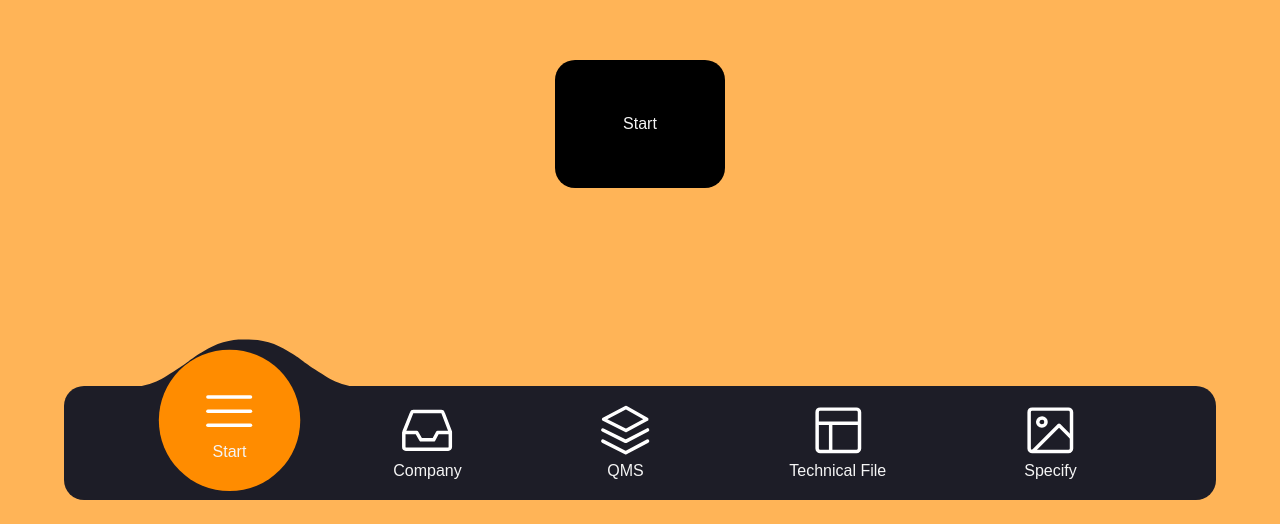
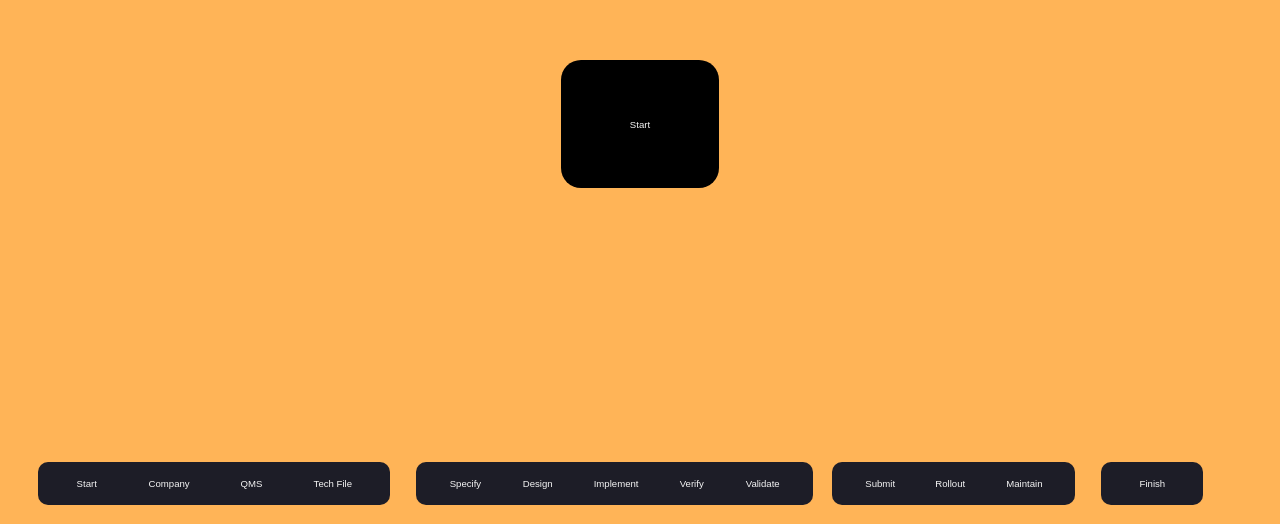
Before and after one commit to BrandonDav117/SoftwareLifecycle, a plain HTML site: page index.html in a window 1280 px wide. Shown: the part 276-800 px from the top of the page. Drawn offline with Linux system fonts and the light colour scheme.

Commit message:
Updated Navbar

```diff
--- a/index.html
+++ b/index.html
@@ -24,53 +24,47 @@
 </head>
 
 <body>
-<menu class="menu">
 
+  <div class="containerTest"><a class="text"> Start </a></div>
+
+   <!-- First Menu -->
+
+  <menu class="menu" id="menu1">
     <button class="menu__item active" style="--bgColorItem: #ff8c00;" >
-      <svg class="icon" viewBox="0 0 24 24">
+      <!--  <svg class="icon" viewBox="0 0 24 24">
         <path d="M3.8,6.6h16.4"/>
         <path d="M20.2,12.1H3.8"/>
         <path d="M3.8,17.5h16.4"/>
-      </svg>
+      </svg> -->
       <a class="text"> Start </a>
     </button>
 
     <button class="menu__item" style="--bgColorItem: #f54888;">
-      <svg class="icon" viewBox="0 0 24 24">
+     <!-- <svg class="icon" viewBox="0 0 24 24">
         <path  d="M6.7,4.8h10.7c0.3,0,0.6,0.2,0.7,0.5l2.8,7.3c0,0.1,0,0.2,0,0.3v5.6c0,0.4-0.4,0.8-0.8,0.8H3.8
         C3.4,19.3,3,19,3,18.5v-5.6c0-0.1,0-0.2,0.1-0.3L6,5.3C6.1,5,6.4,4.8,6.7,4.8z"/>
         <path  d="M3.4,12.9H8l1.6,2.8h4.9l1.5-2.8h4.6"/>
-      </svg>
+      </svg> -->
       <a class="text"> Company </a>
     </button>
 
     <button class="menu__item" style="--bgColorItem: #4343f5;" >
-      <svg class="icon" viewBox="0 0 24 24">
+     <!-- <svg class="icon" viewBox="0 0 24 24">
         <path  d="M3.4,11.9l8.8,4.4l8.4-4.4"/>
         <path  d="M3.4,16.2l8.8,4.5l8.4-4.5"/>
         <path  d="M3.7,7.8l8.6-4.5l8,4.5l-8,4.3L3.7,7.8z"/>
-      </svg>
+      </svg> -->
       <a class="text"> QMS </a>
     </button>
 
     <button class="menu__item" style="--bgColorItem: #e0b115;" >
-      <svg class="icon" viewBox="0 0 24 24" >
+    <!-- <svg class="icon" viewBox="0 0 24 24" >
             <path  d="M5.1,3.9h13.9c0.6,0,1.2,0.5,1.2,1.2v13.9c0,0.6-0.5,1.2-1.2,1.2H5.1c-0.6,0-1.2-0.5-1.2-1.2V5.1
             C3.9,4.4,4.4,3.9,5.1,3.9z"/>
             <path  d="M4.2,9.3h15.6"/>
             <path  d="M9.1,9.5v10.3"/>
-        </svg>
-        <a class="text"> Technical File </a>
-    </button>
-
-    <button class="menu__item" style="--bgColorItem:#65ddb7;">
-      <svg class="icon" viewBox="0 0 24 24" >
-            <path  d="M5.1,3.9h13.9c0.6,0,1.2,0.5,1.2,1.2v13.9c0,0.6-0.5,1.2-1.2,1.2H5.1c-0.6,0-1.2-0.5-1.2-1.2V5.1
-            C3.9,4.4,4.4,3.9,5.1,3.9z"/>
-            <path  d="M5.5,20l9.9-9.9l4.7,4.7"/>
-            <path  d="M10.4,8.8c0,0.9-0.7,1.6-1.6,1.6c-0.9,0-1.6-0.7-1.6-1.6C7.3,8,8,7.3,8.9,7.3C9.7,7.3,10.4,8,10.4,8.8z"/>
-      </svg>
-      <a class="text"> Specify </a>
+        </svg> -->
+        <a class="text"> Tech File </a>
     </button>
 
     <div class="menu__border"></div>
@@ -87,7 +81,51 @@
     </svg>
   </div>
 
-<div class="containerTest"><a class="text"> Start </a></div>
+
+    <!-- Second Menu -->
+
+      <menu class="menu" id="menu2">
+          <button class="menu__item active" style="--bgColorItem: #ff8c00;">
+            <a class="text"> Specify </a>
+          </button>
+          <button class="menu__item" style="--bgColorItem: #f54888;">
+            <a class="text"> Design </a>
+          </button>
+          <button class="menu__item" style="--bgColorItem: #4343f5;">
+            <a class="text"> Implement </a>
+          </button>
+          <button class="menu__item" style="--bgColorItem: #e0b115;">
+            <a class="text"> Verify </a>
+          </button>
+          <button class="menu__item" style="--bgColorItem: #e0b115;">
+            <a class="text"> Validate </a>
+          </button>
+          <div class="menu__border"></div>
+      </menu>
+
+         <!-- Third Menu -->
+
+         <menu class="menu" id="menu3">
+          <button class="menu__item active" style="--bgColorItem: #ff8c00;">
+            <a class="text"> Submit </a>
+          </button>
+          <button class="menu__item" style="--bgColorItem: #f54888;">
+            <a class="text"> Rollout </a>
+          </button>
+          <button class="menu__item" style="--bgColorItem: #4343f5;">
+            <a class="text"> Maintain </a>
+          </button>
+          <div class="menu__border"></div>
+      </menu>
+
+           <!-- Fourth Menu -->
+
+           <menu class="menu" id="menu4">
+            <button class="menu__item active" style="--bgColorItem: #ff8c00;">
+              <a class="text"> Finish </a>
+            </button>
+            <div class="menu__border"></div>
+        </menu>
 
 </body>
 </html>
--- a/script.js
+++ b/script.js
@@ -2,48 +2,80 @@
 
 const body = document.body;
 const bgColorsBody = ["#ffb457", "#ff96bd", "#9999fb", "#ffe797", "#cffff1"];
-const menu = body.querySelector(".menu");
-const menuItems = menu.querySelectorAll(".menu__item");
-const menuBorder = menu.querySelector(".menu__border");
-const containerTest = document.querySelector(".containerTest"); // Reference to containerTest
-let activeItem = menu.querySelector(".active");
 
-function clickItem(item, index) {
-    menu.style.removeProperty("--timeOut");
+const menus = [
+  document.querySelector("#menu1"),
+  document.querySelector("#menu2"),
+  document.querySelector("#menu3"),
+  document.querySelector("#menu4")
+];
 
-    if (activeItem === item) return;
+const containerTest = document.querySelector(".containerTest");
 
-    if (activeItem) {
-        activeItem.classList.remove("active");
+let activeItems = [null, null, null, null]; // Array to keep track of active items for each menu
+let menuBorders = menus.map(menu => menu.querySelector(".menu__border"));
+
+// Function to handle item click in each menu
+function clickMenuItem(menuIndex, item, index) {
+    // Deactivate the current active item in any menu
+    menus.forEach((menu, i) => {
+        if (i !== menuIndex && activeItems[i]) {
+            activeItems[i].classList.remove("active");
+            resetMenuBorder(menuBorders[i]); // Reset the inactive menu's border
+        }
+    });
+
+    // Deactivate the current active item in the current menu if any
+    if (activeItems[menuIndex]) {
+        activeItems[menuIndex].classList.remove("active");
     }
 
-    // Set active item and update background color of the body only
+    // Activate the clicked item in the current menu
     item.classList.add("active");
     body.style.backgroundColor = bgColorsBody[index];
-    activeItem = item;
+    activeItems[menuIndex] = item;
 
-    // Update the text content of containerTest based on the clicked item
+    // Update containerTest text based on the clicked item
     containerTest.textContent = item.querySelector(".text")?.textContent || `Item ${index + 1}`;
 
-    offsetMenuBorder(activeItem, menuBorder);
+    // Offset the border for the current menu
+    offsetMenuBorder(activeItems[menuIndex], menuBorders[menuIndex], menus[menuIndex]);
 }
 
-function offsetMenuBorder(element, menuBorder) {
+// Function to offset the menu border based on active item position
+function offsetMenuBorder(element, menuBorder, menu) {
     const offsetActiveItem = element.getBoundingClientRect();
-    const left = Math.floor(offsetActiveItem.left - menu.offsetLeft - (menuBorder.offsetWidth - offsetActiveItem.width) / 4) + "px";
-    menuBorder.style.transform = `translate3d(${left}, 0 , 0)`;
+    const left = Math.floor(
+        offsetActiveItem.left - menu.offsetLeft - (menuBorder.offsetWidth - offsetActiveItem.width) / 2
+    ) + "px";
+    menuBorder.style.transform = `translate3d(${left}, 0, 0)`;
+    menuBorder.style.opacity = 1; // Show the border when active
 }
 
-// Initial setup
-offsetMenuBorder(activeItem, menuBorder);
+// Function to reset the border of an inactive menu
+function resetMenuBorder(menuBorder) {
+    menuBorder.style.transform = "translate3d(0, 0, 0)";
+    menuBorder.style.opacity = 0; // Hide the border when inactive
+}
 
-// Attach click event to each menu item
-menuItems.forEach((item, index) => {
-    item.addEventListener("click", () => clickItem(item, index));
+// Initial setup for each menu
+menus.forEach((menu, menuIndex) => {
+    const menuItems = menu.querySelectorAll(".menu__item");
+
+    // Reset the border initially and deactivate all items
+    resetMenuBorder(menuBorders[menuIndex]);
+    menuItems.forEach(item => item.classList.remove("active"));
+
+    // Attach click event to each item in the menu
+    menuItems.forEach((item, index) => {
+        item.addEventListener("click", () => clickMenuItem(menuIndex, item, index));
+    });
 });
 
-// Handle window resize
+// Handle window resize to reset positions
 window.addEventListener("resize", () => {
-    offsetMenuBorder(activeItem, menuBorder);
-    menu.style.setProperty("--timeOut", "none");
+    menus.forEach((menu, menuIndex) => {
+        if (activeItems[menuIndex]) offsetMenuBorder(activeItems[menuIndex], menuBorders[menuIndex], menu);
+        else resetMenuBorder(menuBorders[menuIndex]);
+    });
 });
--- a/styles.css
+++ b/styles.css
@@ -29,19 +29,74 @@ body{
 
 }
 
-.menu {
+#menu1 {
     margin: 10;
     display: flex;
-    width: 90vw;
-    font-size: 1.5em;
-    padding: 0 2.85em;
-    position: fixed; /* Change from relative to fixed */
-    bottom: 0; /* Place it at the bottom of the page */
+    width: 27.5vw; /* Adjusted width to fit on the left */
+    font-size: 1.2em;
+    padding-top: 5px;
+    padding-left: 1vw;
+    padding-right: 1vw;
+    position: fixed;
+    bottom: 0;
+    left: 3%; /* Align to the left side */
     align-items: center;
     justify-content: center;
     background-color: var(--bgColorMenu);
-    border-radius: 20px;
+    border-radius: 10px;
 }
+
+#menu2 {
+    margin: 10;
+    display: flex;
+    width: 31vw; /* Adjusted width to fit on the left */
+    font-size: 1.2em;
+    padding-top: 5px;
+    padding-left: 1vw;
+    padding-right: 1vw;
+    position: fixed;
+    bottom: 0;
+    left: 32.5%; /* Center horizontally */
+    align-items: center;
+    justify-content: center;
+    background-color: var(--bgColorMenu);
+    border-radius: 10px;
+}
+
+#menu3 {
+    margin: 10;
+    display: flex;
+    width: 19vw; /* Adjusted width to fit on the left */
+    font-size: 1.2em;
+    padding-top: 5px;
+    padding-left: 1vw;
+    padding-right: 1vw;
+    position: fixed;
+    bottom: 0;
+    left: 65%; /* Center horizontally */
+    align-items: center;
+    justify-content: center;
+    background-color: var(--bgColorMenu);
+    border-radius: 10px;
+}
+
+#menu4 {
+    margin: 10;
+    display: flex;
+    width: 8vw; /* Adjusted width to fit on the left */
+    font-size: 1.2em;
+    padding-top: 5px;
+    padding-left: 1vw;
+    padding-right: 1vw;
+    position: fixed;
+    bottom: 0;
+    left: 86%; /* Center horizontally */
+    align-items: center;
+    justify-content: center;
+    background-color: var(--bgColorMenu);
+    border-radius: 10px;
+}
+
 
 .containerTest {
     margin: 0;
@@ -78,8 +133,8 @@ body{
 
     content: "";
     z-index: -1;
-    width: 4.2em;
-    height: 4.2em;
+    width: 4em;
+    height: 4em;
     border-radius: 50%;
     position: absolute;
     transform: scale(0);
@@ -96,7 +151,7 @@ body{
 
 .menu__item.active::before{
 
-    transform: scale(1.4);
+    transform: scale(1.2);
     background-color: var(--bgColorItem);
 
 }
@@ -135,8 +190,8 @@ body{
 
     left: 0;
     bottom: 99%;
-    width: 10.9em;
-    height: 2.4em;
+    width: 7vw;
+    height: 2.9vw;
     position: absolute;
     clip-path: url(#menu);
     will-change: transform;
@@ -148,7 +203,7 @@ body{
 .text {
     font-family: sans-serif;
     color: whitesmoke;
-    font-size: 16px;
+    font-size: 1rem;
     text-align: center;
 }
 
@@ -160,8 +215,39 @@ body{
 }
 
 
-@media screen and (max-width: 50em) {
+@media screen and (max-width: 80em) {
     .menu{
-        font-size: .8em;
+        font-size: .5rem;
+
+        margin: 10;
+        display: flex;
+        width: 40vw;
+
+        padding: 0 2.85em;
+        position: fixed; /* Change from relative to fixed */
+        bottom: 0; /* Place it at the bottom of the page */
     }
 }
+
+    @media screen and (max-width: 80em) {
+        .text{
+            font-size: .6rem;
+        }
+}
+    @media screen and (max-width: 50em) {
+        .text{
+            font-size: .5rem;
+        }
+}
+    @media screen and (max-width: 60em) {
+        .menu__item.active::before{
+            transform: scale(0.6);
+            background-color: var(--bgColorItem);
+        }
+}
+    @media screen and (max-width: 40em) {
+        .menu__item.active::before{
+            transform: scale(0.51);
+            background-color: var(--bgColorItem);
+        }
+}
```
